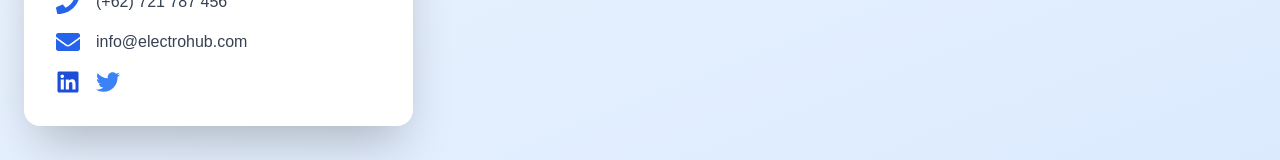
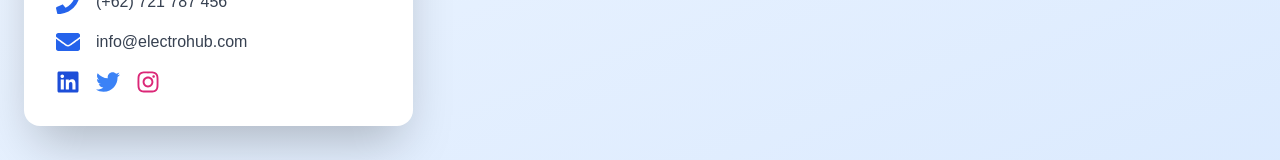
Before and after one commit to Deoca27/manusia-biasa, a Next.js app: page /contact in a window 1280 px wide. Shown: the part 362-522 px from the top of the page. Built offline with nearby package versions, Linux system fonts and the light colour scheme.

Commit message:
rendika : Menambahkan ikon Instagram interaktif.

```diff
--- a/app/contact/page.tsx
+++ b/app/contact/page.tsx
@@ -60,7 +60,7 @@ export default function ContactPage() {
               <div className="flex space-x-4 mt-4">
               <FaLinkedin className="text-blue-700 text-2xl hover:text-blue-900 cursor-pointer" />
               <FaTwitter className="text-blue-500 text-2xl hover:text-blue-700 cursor-pointer" />
-
+              <FaInstagram className="text-pink-600 text-2xl hover:text-pink-800 cursor-pointer" />
               </div>
             </div>
 
```
